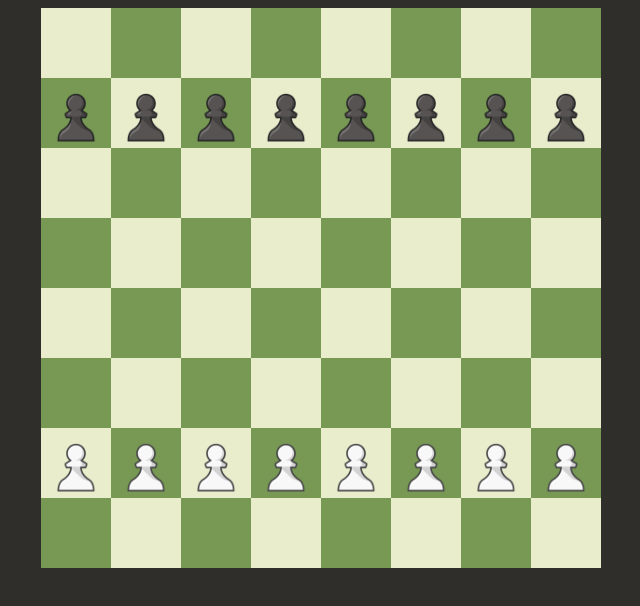
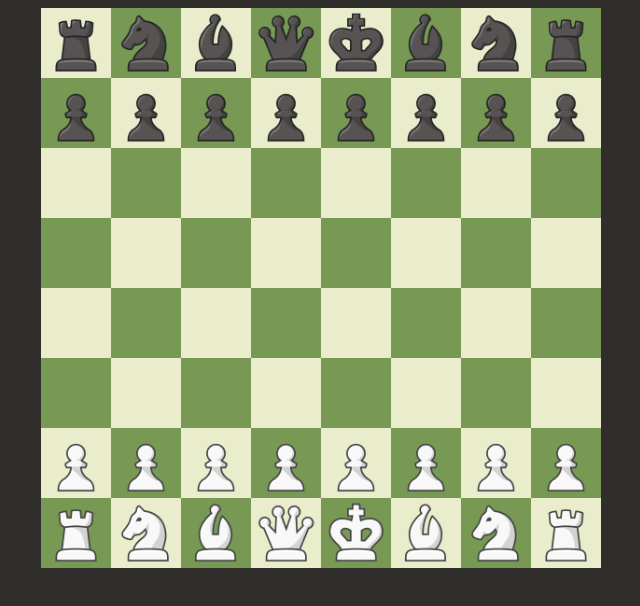
Before and after one commit to KartikeyNamdev/Chess-game-Full-Stack, a plain HTML site: page index.html in a window 1280 px wide. Shown: the whole page, without its empty margins (319-959 px from the left). Drawn offline with Linux system fonts and the light colour scheme.

Commit message:
added global.js
added global.js and constants.js and minor changes in main.js

```diff
--- /dev/null
+++ b/Events/global.js
@@ -0,0 +1,7 @@
+import { ROOT } from "../Helper/constants.js";
+function GlobalEvent(){
+    ROOT.addEventListener("click", function(event){
+        console.log(event);
+    })
+}
+export {GlobalEvent};
--- /dev/null
+++ b/Helper/constants.js
@@ -0,0 +1,3 @@
+const ROOT = document.getElementById("root");
+
+export {ROOT};
--- a/Render/main.js
+++ b/Render/main.js
@@ -1,6 +1,6 @@
-const ROOT = document.getElementById("root");
+
 import * as piece from "../data/pieces.js";
-
+import { ROOT } from "../Helper/constants.js";
 //use when you want to render pieces on board
 function pieceRender(data) {
   data.forEach((row) => {
@@ -32,12 +32,50 @@ function startGameRenderer(data) {
         square.piece = piece.blackPawn(square.id);
         //console.log(square.piece);
       }
+      //render black rook
+      if (square.id == "a8" ||square.id == "h8") {
+        square.piece = piece.blackRook(square.id);
+      }
+      //render black knight
+      if (square.id == "b8" ||square.id == "g8") {
+        square.piece = piece.blackKnight(square.id);
+      }
+      //render black bishop
+      if (square.id == "c8" ||square.id == "f8") {
+        square.piece = piece.blackBishop(square.id);
+      }
+      //render black Queen
+      if (square.id == "d8") {
+        square.piece = piece.blackQueen(square.id);
+      }
       //render black king
-
+      if (square.id == "e8") {
+        square.piece = piece.blackKing(square.id);
+      }
       //render white pawn
       if (square.id[1] == 2) {
         square.piece = piece.whitePawn(square.id);
         //console.log(square.piece);
+      }
+      //render white rook
+      if (square.id == "a1" ||square.id == "h1") {
+        square.piece = piece.whiteRook(square.id);
+      }
+      //render white knight
+      if (square.id == "b1" ||square.id == "g1") {
+        square.piece = piece.whiteKnight(square.id);
+      }
+      //render white bishop
+      if (square.id == "c1" ||square.id == "f1") {
+        square.piece = piece.whiteBishop(square.id);
+      }
+      //render white Queen
+      if (square.id == "d1") {
+        square.piece = piece.whiteQueen(square.id);
+      }
+      //render white king
+      if (square.id == "e1") {
+        square.piece = piece.whiteKing(square.id);
       }
 
       rowElement.appendChild(squareDiv);
--- a/index.js
+++ b/index.js
@@ -1,6 +1,7 @@
 import { startGame } from "./data/data.js";
 import { startGameRenderer,pieceRender } from "./Render/main.js";
+import { GlobalEvent } from "./Events/global.js";
 //useful till the game ends
 const globalState = startGame();
 startGameRenderer(globalState);
-// console.log(globalState);
+GlobalEvent();
--- a/style.css
+++ b/style.css
@@ -27,4 +27,5 @@ body {
 
 .piece{
   width: 100%;
+
 }
```
